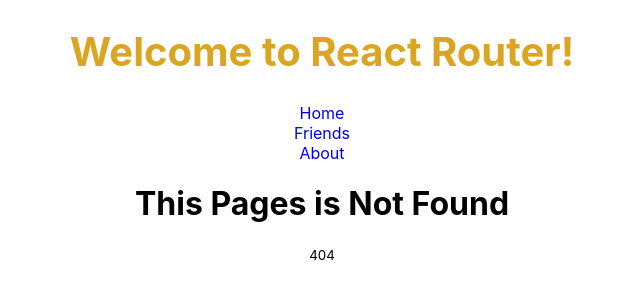
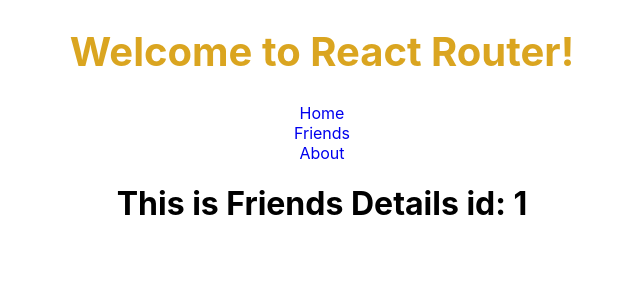
Before and after one commit to mdmehedihasan212/react-router-explore, a React (Create React App) app: page /friend/1 in a window 1280 px wide. Before the commit this address had no page. Shown: the top 300 px of the page, without its empty margins (318-958 px from the left). Built offline with nearby package versions, Linux system fonts and the light colour scheme.

Commit message:
add friendDetails component and dynamic load id

```diff
--- a/src/App.js
+++ b/src/App.js
@@ -5,6 +5,7 @@
 import NotFound from './components/NotFound/NotFound';
 import './App.css';
 import Header from './components/Header/Header';
+import FriendDetails from './components/FriendDetails/FriendDetails';
 
 function App() {
   return (
@@ -13,6 +14,7 @@
       <Routes>
         <Route path="/" element={<Home></Home>}></Route>
         <Route path="/friends" element={<Friends></Friends>}></Route>
+        <Route path="/friend/:friendId" element={<FriendDetails></FriendDetails>}></Route>
         <Route path="/about" element={<About></About>}></Route>
         <Route path="*" element={<NotFound></NotFound>}></Route>
       </Routes>
--- a/src/components/Friend/Friend.js
+++ b/src/components/Friend/Friend.js
@@ -1,5 +1,5 @@
 import React from 'react';
-import { useNavigate } from 'react-router-dom';
+import { Link, useNavigate } from 'react-router-dom';
 
 const Friend = ({ friend }) => {
     // console.log(friend);
@@ -13,6 +13,7 @@
     return (
         <div>
             <h2>{name}</h2>
+            <Link to={`/friend/${id}`}>Show Id</Link>
             <button onClick={ClickBtn}>{username} Id: {id}</button>
         </div>
     );
--- /dev/null
+++ b/src/components/FriendDetails/FriendDetails.js
@@ -0,0 +1,13 @@
+import React from 'react';
+import { useParams } from 'react-router-dom';
+
+const FriendDetails = () => {
+    const { friendId } = useParams()
+    return (
+        <div>
+            <h1>This is Friends Details id: {friendId}</h1>
+        </div>
+    );
+};
+
+export default FriendDetails;
```
Also changed, not shown: 1 other file (tests, documents, lock files or other folders).
